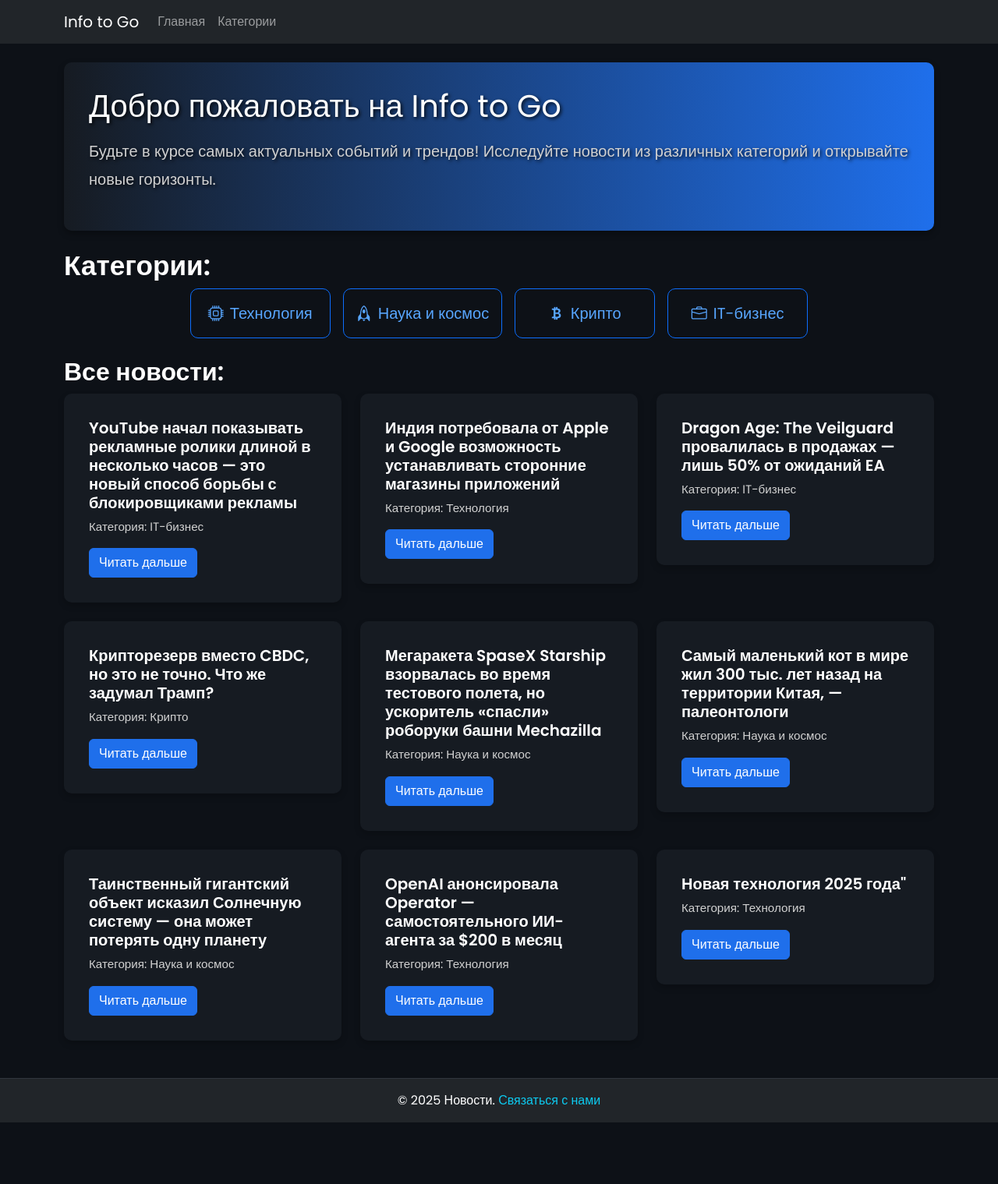
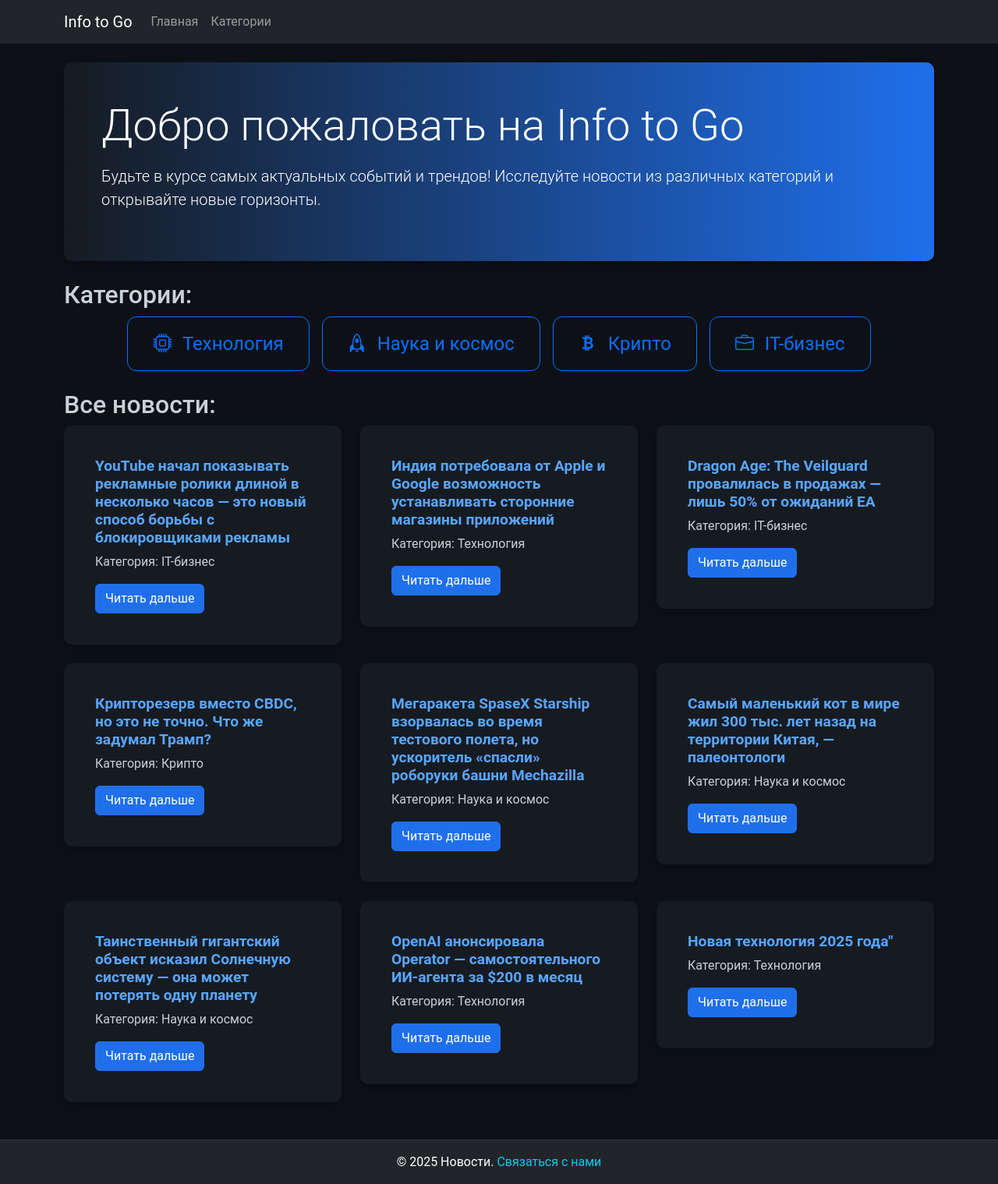
Before and after one commit to AleksejsGir/DjangoProject_Itg, a Django app: page /news/ in a window 1280 px wide. Shown: the whole page at 78% size. Before the commit the page ends 1440 px from the top, so only its background shows below. Run offline with Django 5.2, Linux system fonts and the light colour scheme; data comes from the database, SQL or seed files in the repository.

Commit message:
Update styles.css

```diff
--- a/news/static/css/styles.css
+++ b/news/static/css/styles.css
@@ -1,11 +1,15 @@
+/* Обновлённый файл CSS с комментариями */
+
 /* Общие стили */
 body {
     background-color: #0d1117;
     color: #c9d1d9;
     font-family: 'Roboto', sans-serif;
+    margin: 0;
+    padding: 0;
 }
 
-/* Ссылки */
+/* Ссылки: базовые стили для ссылок и поведение при наведении */
 a {
     color: #58a6ff;
     text-decoration: none;
@@ -16,7 +20,7 @@ a:hover {
     color: #1f6feb;
 }
 
-/* Jumbotron */
+/* Jumbotron: стили для основного баннера */
 .jumbotron {
     background: linear-gradient(90deg, #161b22, #1f6feb);
     color: #ffffff;
@@ -26,7 +30,7 @@ a:hover {
     font-size: 1.2rem;
 }
 
-/* Кнопки */
+/* Кнопки: первичные и вторичные стили */
 .btn-primary {
     background-color: #1f6feb;
     border-color: #1f6feb;
@@ -48,7 +52,7 @@ a:hover {
     color: #ffffff;
 }
 
-/* Карточки */
+/* Карточки: стили для отображения новостей */
 .card {
     background-color: #161b22;
     border: none;
@@ -71,7 +75,7 @@ a:hover {
     font-size: 1rem;
 }
 
-/* Таблицы */
+/* Таблицы: базовые стили таблиц */
 table {
     width: 100%;
     border-collapse: collapse;
@@ -101,7 +105,7 @@ tr:hover {
     background-color: #161b22;
 }
 
-/* Футер */
+/* Футер: стили для нижней части страницы */
 footer {
     background-color: #161b22;
     color: #8b949e;
@@ -117,34 +121,24 @@ footer a:hover {
     color: #1f6feb;
 }
 
-/* Анимация для категорий */
+/* Категории: стили для кнопок категорий */
 .category-buttons {
     display: flex;
     gap: 1rem;
     justify-content: center;
+    flex-wrap: wrap;
     animation: fadeIn 1s ease-in-out;
 }
 
 .category-buttons .btn {
     opacity: 0;
     animation: slideUp 0.5s ease-in-out forwards;
-    font-size: 1.2rem; /* Увеличенный шрифт */
-    padding: 0.8rem 1.5rem; /* Увеличенные отступы */
+    font-size: 1.5rem; /* Размер шрифта кнопок */
+    padding: 1rem 2rem; /* Внутренние отступы кнопок */
+    border-radius: 12px; /* Округлые углы */
 }
 
-.category-buttons .btn:nth-child(1) {
-    animation-delay: 0.2s;
-}
-.category-buttons .btn:nth-child(2) {
-    animation-delay: 0.4s;
-}
-.category-buttons .btn:nth-child(3) {
-    animation-delay: 0.6s;
-}
-.category-buttons .btn:nth-child(4) {
-    animation-delay: 0.8s;
-}
-
+/* Анимации для категорий */
 @keyframes fadeIn {
     from {
         opacity: 0;
@@ -164,3 +158,57 @@ footer a:hover {
         transform: translateY(0);
     }
 }
+
+/* Адаптивность для мобильных устройств */
+@media (max-width: 768px) {
+    .jumbotron {
+        padding: 1.5rem;
+        font-size: 1rem;
+    }
+
+    .card {
+        padding: 0.8rem;
+    }
+
+    .category-buttons .btn {
+        font-size: 1.2rem;
+        padding: 0.8rem 1.5rem;
+    }
+
+    table th, table td {
+        padding: 0.8rem;
+        font-size: 0.9rem;
+    }
+
+    footer {
+        font-size: 0.9rem;
+        padding: 0.8rem;
+    }
+}
+
+/* Адаптивность для больших экранов */
+@media (min-width: 769px) {
+    .jumbotron {
+        padding: 3rem;
+        font-size: 1.5rem;
+    }
+
+    .card {
+        padding: 1.5rem;
+    }
+
+    .category-buttons .btn {
+        font-size: 1.5rem;
+        padding: 1rem 2rem;
+    }
+
+    table th, table td {
+        padding: 1.2rem;
+        font-size: 1.1rem;
+    }
+
+    footer {
+        font-size: 1rem;
+        padding: 1.5rem;
+    }
+}
--- a/news/templates/news/news_list.html
+++ b/news/templates/news/news_list.html
@@ -3,17 +3,19 @@
 {% block title %}Список новостей{% endblock %}
 
 {% block content %}
-<div class="jumbotron" style="text-shadow: 2px 2px 4px rgba(0, 0, 0, 0.8);">
-    <h1 class="display-4 mb-3" style="font-family: 'Poppins', sans-serif; font-size: 2.5rem; color: #ffffff;">Добро пожаловать на Info to Go</h1>
-    <p class="lead" style="line-height: 1.8; font-family: 'Poppins', sans-serif; font-size: 1.25rem; color: #d1d1d1;">Будьте в курсе самых актуальных событий и трендов! Исследуйте новости из различных категорий и открывайте новые горизонты.</p>
+<div class="jumbotron">
+    <!-- Главный баннер с приветствием -->
+    <h1 class="display-4 mb-3">Добро пожаловать на Info to Go</h1>
+    <p class="lead">Будьте в курсе самых актуальных событий и трендов! Исследуйте новости из различных категорий и открывайте новые горизонты.</p>
 </div>
 
-<h2 id="categories" class="mt-4" style="font-family: 'Poppins', sans-serif; font-size: 2.2rem; color: #ffffff;">Категории:</h2>
-<div class="category-buttons d-flex flex-wrap mb-4" style="gap: 1rem;">
+<h2 id="categories" class="mt-4">Категории:</h2>
+<div class="category-buttons d-flex flex-wrap mb-4">
     {% for category in categories %}
-    <a href="{% url 'news_by_category' category.slug %}" class="btn btn-outline-primary p-3 d-flex align-items-center category-btn" style="font-size: 1.25rem; border-radius: 10px; min-width: 180px; justify-content: center; transition: transform 0.2s ease; color: #58a6ff;">
-        {% if category.name == "Технология" %}<i class="bi bi-cpu me-2"></i>{% endif %} <!-- Условие для отображения иконки для категории 'Технология'. Вы можете добавить дополнительные условия для новых категорий. -->
-        {% if category.name == "Наука и космос" %}<i class="bi bi-rocket me-2"></i>{% endif %} <!-- Условие для отображения иконки для категории 'Наука и космос'. Замените или добавьте иконку при необходимости. -->
+    <a href="{% url 'news_by_category' category.slug %}" class="btn btn-outline-primary category-btn">
+        <!-- Отображение иконки для определённых категорий -->
+        {% if category.name == "Технология" %}<i class="bi bi-cpu me-2"></i>{% endif %}
+        {% if category.name == "Наука и космос" %}<i class="bi bi-rocket me-2"></i>{% endif %}
         {% if category.name == "Крипто" %}<i class="bi bi-currency-bitcoin me-2"></i>{% endif %}
         {% if category.name == "IT-бизнес" %}<i class="bi bi-briefcase me-2"></i>{% endif %}
         {{ category.name }}
@@ -21,58 +23,22 @@
     {% endfor %}
 </div>
 
-<h2 style="font-family: 'Poppins', sans-serif; font-size: 2rem; color: #ffffff;">Все новости:</h2>
+<h2>Все новости:</h2>
 <div class="row">
-    {% for item in news %} <!-- Цикл для отображения списка новостей. Добавьте логику фильтрации или сортировки здесь, если потребуется. -->
-    <div class="col-md-4">
-        <div class="card mb-4" style="transition: transform 0.3s ease, box-shadow 0.3s ease; box-shadow: 0 4px 8px rgba(0, 0, 0, 0.2); background-color: #161b22; border-radius: 10px;">
+    {% for item in news %}
+    <div class="col-md-6 col-lg-4">
+        <div class="card mb-4">
             {% if item.image_url %}
-            <img src="{{ item.image_url }}" class="card-img-top" alt="{{ item.title }}"> <!-- Проверка наличия изображения для новости. Если изображения нет, блок с картинкой пропускается. Возможно, стоит добавить fallback, если изображение отсутствует или не загрузилось. -->
+            <!-- Изображение новости, если оно доступно -->
+            <img src="{{ item.image_url }}" class="card-img-top" alt="{{ item.title }}">
             {% endif %}
             <div class="card-body">
-                <h5 class="card-title" style="font-family: 'Poppins', sans-serif; font-size: 1.25rem; color: #ffffff;">{{ item.title }}</h5>
-                <p class="card-text" style="font-family: 'Poppins', sans-serif; font-size: 0.95rem; color: #d1d1d1;">Категория: {{ item.category.name }}</p>
+                <h5 class="card-title">{{ item.title }}</h5>
+                <p class="card-text">Категория: {{ item.category.name }}</p>
                 <a href="{% url 'news_detail' item.id %}" class="btn btn-primary">Читать дальше</a>
             </div>
         </div>
     </div>
     {% endfor %}
 </div>
-
-<style>
-@import url('https://fonts.googleapis.com/css2?family=Poppins:wght@400;600&display=swap');
-
-body {
-    font-family: 'Poppins', sans-serif; /* Убедитесь, что шрифт 'Poppins' применяется ко всем текстовым элементам. */
-}
-
-.card-img-top {
-    border-top-left-radius: 10px;
-    border-top-right-radius: 10px;
-    max-height: 180px;
-    object-fit: cover; /* Стили для изображения в карточке. Убедитесь, что картинки имеют правильный размер и формат. Возможно, стоит добавить fallback, если изображение отсутствует или не загрузилось. */
-}
-
-.card:hover {
-    transform: translateY(-5px); /* Анимация для карточек при наведении. */
-    box-shadow: 0 6px 12px rgba(0, 0, 0, 0.3); /* Добавление тени при наведении. */
-}
-
-.category-btn:hover {
-    transform: scale(1.05); /* Лёгкая анимация масштабирования при наведении. */
-    background-color: rgba(88, 166, 255, 0.2); /* Подсветка фона при наведении. */
-}
-
-h1 {
-    color: #ffffff;
-    font-size: 2.5rem;
-    font-weight: 600;
-}
-
-h2 {
-    color: #ffffff;
-    font-size: 2.2rem;
-    font-weight: 600;
-}
-</style>
 {% endblock %}
```
